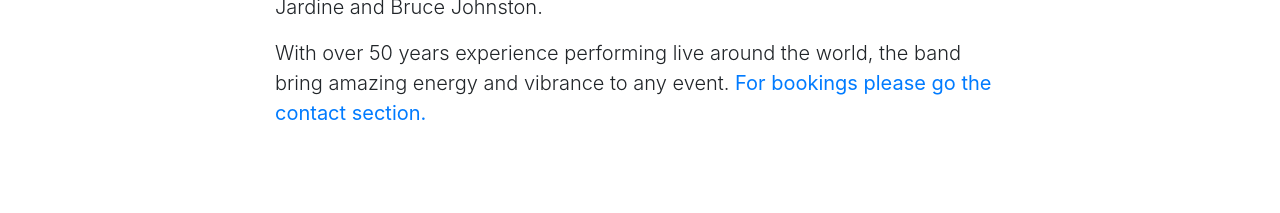
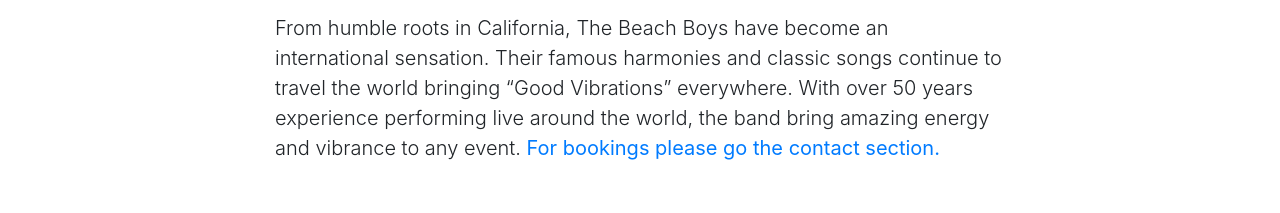
Before and after one commit to GithHayden/The-Beach-Boys, a website with bundled scripts: page index.html in a window 1280 px wide. Shown: the part 1014-1227 px from the top of the page. Built offline with nearby package versions, Linux system fonts and the light colour scheme.

Commit message:
Updated about text and section stlying, to reduce padding.

```diff
--- a/css/main.css
+++ b/css/main.css
@@ -59,7 +59,7 @@
 
 
 section {
-  padding: 150px 0px 150px 0px;
+  padding: 125px 0px 125px 0px;
 }
 
 /* Styling for space between form input fields */
--- a/index.html
+++ b/index.html
@@ -108,7 +108,7 @@
           <h2>About</h2>
           <p class="lead">The Beach Boys is an American rock band formed in Hawthorne, California, in 1961. They have released 29 studio albums, eight live albums, 55 compilation albums, and 71 singles. The current members are Brian Wilson, Mike Love, Al Jardine and
             Bruce Johnston.</p>
-          <p class="lead">With over 50 years experience performing live around the world, the band bring amazing energy and vibrance to any event. <b><a href="#contact">For bookings please go the contact section.</a></b></p>
+          <p class="lead">From humble roots in California, The Beach Boys have become an international sensation. Their famous harmonies and classic songs continue to travel the world bringing “Good Vibrations” everywhere. With over 50 years experience performing live around the world, the band bring amazing energy and vibrance to any event. <b><a href="#contact">For bookings please go the contact section.</a></b></p>
         </div>
       </div>
     </div>
```
